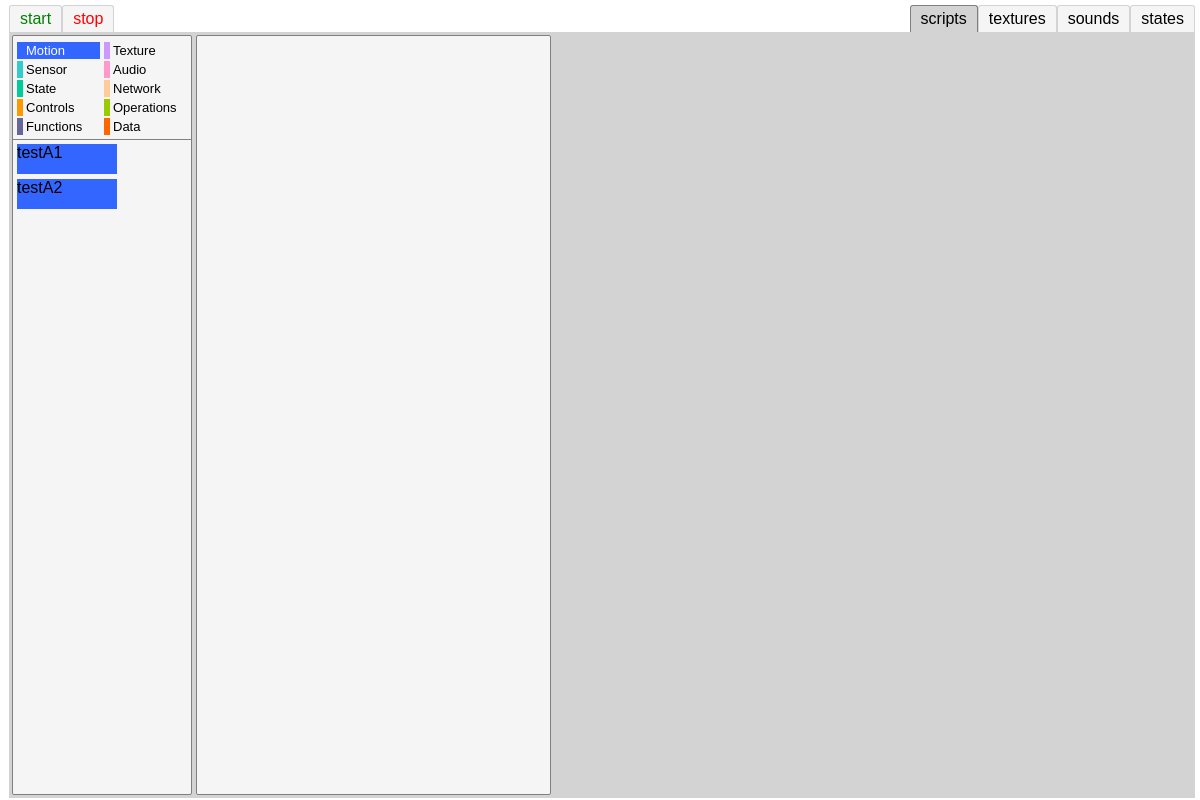
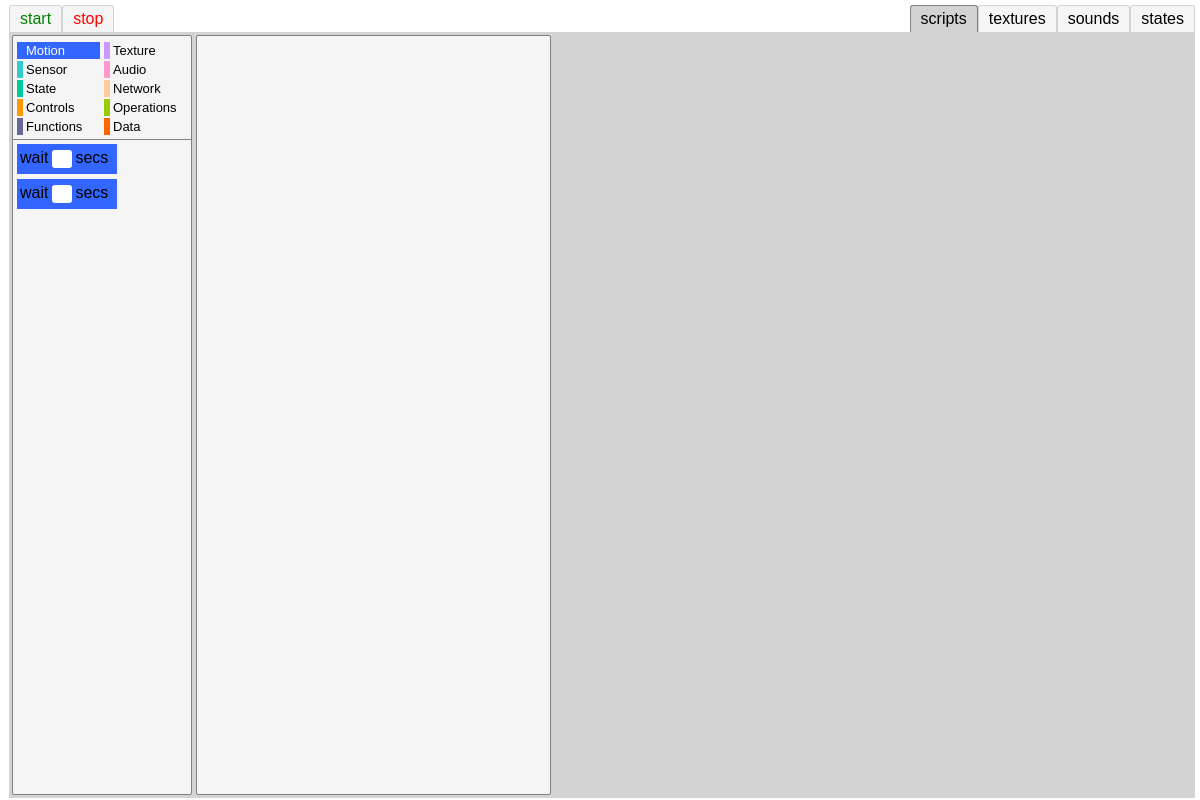
Before and after one commit to erezt2/itch, an Electron app: page src/index.html in a window 1200 px wide. Drawn offline with Linux system fonts and the light colour scheme.

Commit message:
added basic propogation logic + functionality

```diff
--- a/src/code/blocks/VoidBlocks/wait.js
+++ b/src/code/blocks/VoidBlocks/wait.js
@@ -1,15 +1,16 @@
-
+import BlockVoid from "../blockVoid.js";
 
 const sleep = ms => new Promise(r => setTimeout(r, ms));
 
 export default class Wait extends BlockVoid {
     static input_types = [Number];
-    static display = "wait {0} secs";
-    constructor() {
-
+    static display = "wait | secs";
+    constructor(element) {
+        super(element)
     }
     run() {
-        sleep(this.getValue(0))
-        super.run()
+        let args = this.getValues(this.constructor.input_types)
+        console.log(this)
+        setTimeout(()=>super.run(), 1000*args[0])
     }
 }
--- a/src/code/blocks/blockVoid.js
+++ b/src/code/blocks/blockVoid.js
@@ -1,12 +1,19 @@
 const block_playground = document.getElementById("script-dragspace")
 
 export default class BlockVoid {
-    static input_types = [];
-    static display = "block";
+    // static input_types = [];
+    // static display = "block";
+    elementHTML; // wrapper of the entire thing
     inputs;
-    elementHTML; // wrapper of the entire thing
     constructor(element) {
         this.elementHTML = element;
+        let disp = this.elementHTML.children[0]
+        this.inputs = []
+        for(let c of disp.children) {
+            if(!c.classList.contains("editable")) continue;
+            c.onclick = (event) => {event.stopPropagation()}
+            this.inputs.push(c)
+        }
     }
     getNext(){
         let dom = this.elementHTML.children[2]
@@ -27,13 +34,15 @@ export default class BlockVoid {
     }
 
     run() {
-        if(this.constructor == BlockVoid){
+        if(this.constructor === BlockVoid){
             console.log("WARNING: USING BASE CLASS | %s", this.elementHTML.children[0].innerHTML)
         }
         this.getNext()?.run()
     }
-    getValue(index) {
-        if(this.inputs[index] instanceof input_types[index]) return this.inputs[index];
-        return input_types[index]();
+    getValues(input_types) {
+        if (this.inputs.length !== input_types.length) throw "bad block build"
+        let l = []
+        for(let i=0; i<this.inputs.length; i++) l.push(input_types[i](this.inputs[i].innerHTML))
+        return l;
     }
 }
--- a/src/code/sections.json
+++ b/src/code/blocks/sections.json
@@ -1,43 +1,42 @@
 {
     "Motion": {
         "color": "#3366FF",
-        "blocks": ["testA1", "testA2"]
+        "blocks": ["VoidBlocks/wait.js", "VoidBlocks/wait.js"]
     },
     "Texture":{
         "color": "#CC99FF",
-        "blocks": ["testB1", "testB2", "testB3", "testB3", "testB3", "testB3", "testB3", "testB3", "testB3", "testB3", "testB3"
-        , "testB3", "testB3", "testB3", "testB3", "testB3", "testB3", "testB3", "testB3", "testB3", "testB3", "testB3"]
+        "blocks": []
     },
     "Sensor":{
         "color":  "#33CCCC",
-        "blocks": ["testC1"]
+        "blocks": []
     },
     "Audio": {
         "color": "#FF99CC",
-        "blocks": ["testD1"]
+        "blocks": []
     },
     "State":{
         "color": "#00CC99",
-        "blocks": ["testB1"]
+        "blocks": []
     },
     "Network":{
         "color": "#FFCC99",
-        "blocks": ["testB1"]
+        "blocks": []
     },
     "Controls":{
         "color": "#FF9900",
-        "blocks": ["testB1"]
+        "blocks": []
     },
     "Operations":{
         "color": "#99CC00",
-        "blocks": ["testB1"]
+        "blocks": []
     },
     "Functions":{
         "color": "#666699",
-        "blocks": ["testB1"]
+        "blocks": []
     },
     "Data":{
         "color": "#FF6600",
-        "blocks": ["testB1"]
+        "blocks": []
     }
 }
--- a/src/code/script-dragspace.js
+++ b/src/code/script-dragspace.js
@@ -1,5 +1,4 @@
-import my from "./srcipt-selection.js";
-import BlockVoid from "./blocks/blockVoid.js"
+import my from "./script-selection.js";
 
 export default function createBlocks(){
     function handle_duplicates(dup, dragged) {
@@ -18,7 +17,7 @@ export default function createBlocks(){
         area_low.addEventListener("dragleave", (event) => {
             area_low.classList.remove("dropzone-dragenter")
         })
-        clone["data-block"] = new BlockVoid(clone)
+        clone["data-block"] = new dragged["data-class"](clone)
         clone.onclick = (event) => {
             event.stopPropagation()
             event.preventDefault()
@@ -33,7 +32,6 @@ export default function createBlocks(){
         event.stopPropagation();
         let target = handle_duplicates(my.dragged.duplicate, my.dragged.target)
         event.target.parentNode.appendChild(target);
-        target.style.position = "absolute"
         target.style.left = "0px"
         target.style.top = "100%"
     }
@@ -54,7 +52,6 @@ export default function createBlocks(){
         my.block_playground.classList.remove("dragspace-dragenter")
         event.preventDefault();
         let target = handle_duplicates(my.dragged.duplicate, my.dragged.target)
-        target.style.position = "absolute"
         my.block_playground.appendChild(target);
         var offsetX = event.offsetX;
         var offsetY = event.offsetY;
--- a/src/code/srcipt-selection.js
+++ b/src/code/script-selection.js
@@ -1,8 +1,20 @@
 
-var MODULE = ((my) => {
+var MODULE = await (async (my) => {
+    function createWrapper(text) {
+        let dom = document.createElement("span")
+        dom.innerHTML = text
+        return dom
+    }
+    function createTextBox() {
+        let dom = document.createElement("span")
+        dom.contentEditable = true;
+        dom.classList.add("editable")
+        return dom
+    }
+
     const sst = document.getElementById("script-selector-table")
     const sbl = document.getElementById("script-block-list")
-    const sections = require("./code/sections.json")
+    const sections = require("./code/blocks/sections.json")
     const section_names = Object.keys(sections)
 
     let selected_section = undefined
@@ -60,12 +72,24 @@ var MODULE = ((my) => {
             let block = document.createElement("div")
             block.style.backgroundColor = sections[sn].color
             block.style.cursor = "pointer"
-            let inside = document.createElement("div")
-            inside.innerHTML = block_name
-            block.appendChild(inside)
             block.classList.add("draggable")
             block.draggable = true
             block.addEventListener("dragstart", my.register_dragged_dup)
+
+
+            let inside = document.createElement("div")
+            console.log("./code/blocks/" + block_name)
+            let block_class = (await import("./blocks/" + block_name)).default
+            let block_text = block_class.display.split("|")
+            inside.appendChild(createWrapper(block_text[0]))
+            for(let i=1; i<block_text.length; i++) {
+                inside.appendChild(createTextBox())
+
+                inside.appendChild(createWrapper(block_text[i]))
+            }
+            block.appendChild(inside)
+            block["data-class"] = block_class
+
             block_list.appendChild(block)
         }
 
--- a/src/index.css
+++ b/src/index.css
@@ -114,7 +114,7 @@ body {
     height: 100%;
     background-color: whitesmoke;
     width: 180px;
-    padding: 2px 0px;
+    padding: 2px 0px 0px 0px;
     border-width: 1px;
     border-radius: 2px;
     border-color: gray;
@@ -180,16 +180,7 @@ body {
     display: none;
 }
 
-#script-block-list > div > * {
-    flex: 0 0 auto;
-    min-width: 100px;
-    min-height: 30px;
-}
 
-#script-dragspace > div {
-    min-width: 100px;
-    min-height: 30px;
-}
 
 #script-dragspace {
     background-color: whitesmoke;
@@ -225,9 +216,10 @@ body {
 
 .dropzone {
     /* border: 1px solid black; */
-    width: 100%;
+    width: calc(100% + 10px);
     height: 15px;
     position: absolute;
+    left:-5px;
     bottom: -10px;
 }
 
@@ -235,15 +227,35 @@ body {
     display: none;
 }
 
-.draggable > .draggable {
-    width: 100%;
+#script-block-list > div > *, #script-dragspace > div, .draggable > .draggable {
+    /* global block class */
     min-width: 100px;
     min-height: 30px;
+    padding: 0px 3px;
+    display: flex;
+    align-items: center;
+}
+
+#script-block-list > div > * {
+    /* class in block selector */
+    flex: 0 0 auto;
+}
+
+#script-dragspace > div {
+    /* class in block dragspace */
+    position: absolute;
+}
+
+.draggable > .draggable {
+    /*class for block in block */
+    width: 100%;
+    position: absolute;
 }
 
 .draggable > div:first-child {
     height: 100%;
     width: 100%;
+    display: flex;
 }
 
 .dragspace-dragenter {
@@ -251,5 +263,12 @@ body {
 }
 
 .dropzone-dragenter {
-    background-color: rgba(255, 255, 255, 0.5);
+    background-color: rgba(255, 255, 150, 0.2);
 }
+
+.editable {
+    background-color: white;
+    min-width: 20px;
+    margin: 1px 3px 1px 4px;
+    border-radius: 3px;
+}
```
Lines whose indentation alone changed are shown as unchanged.
